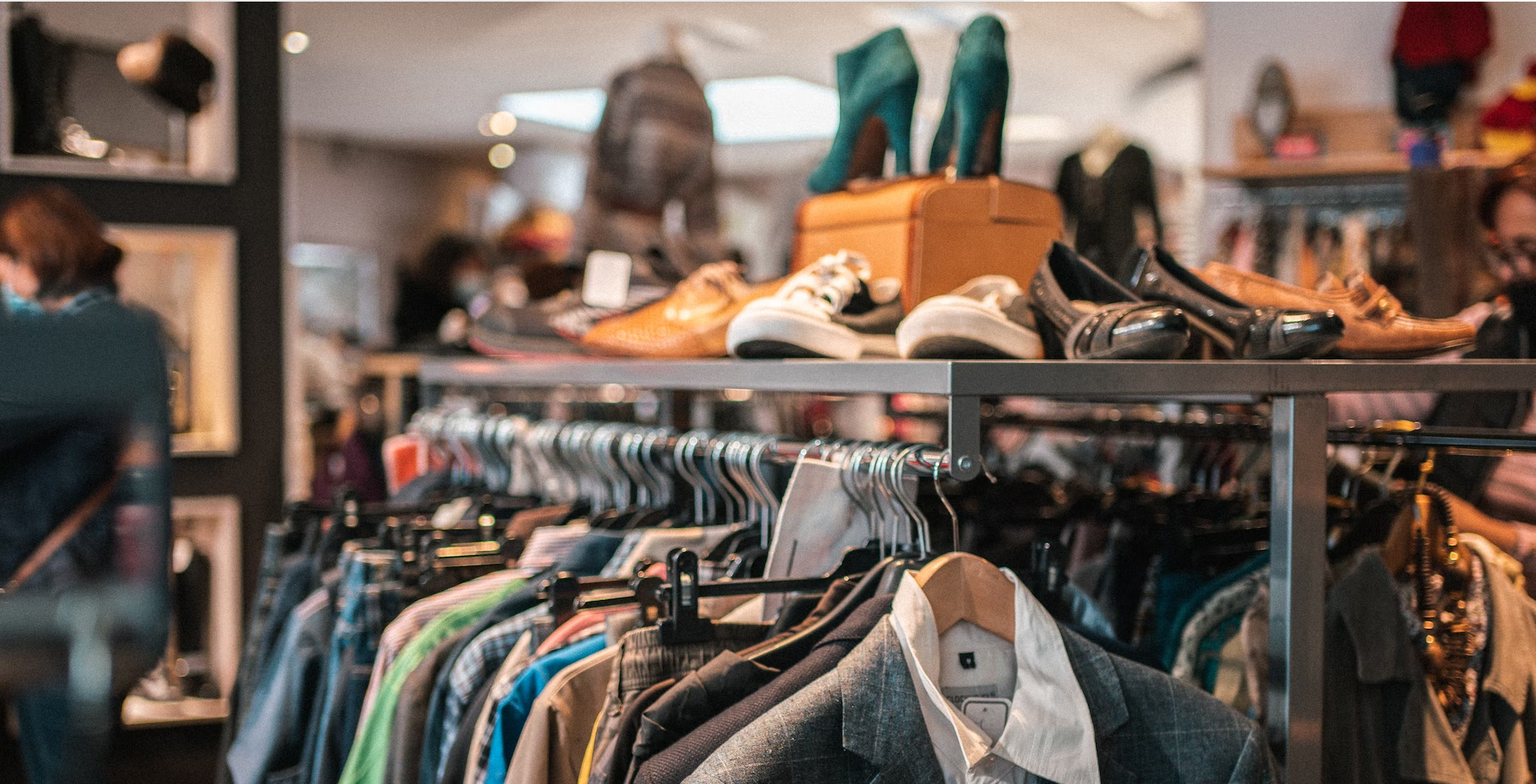
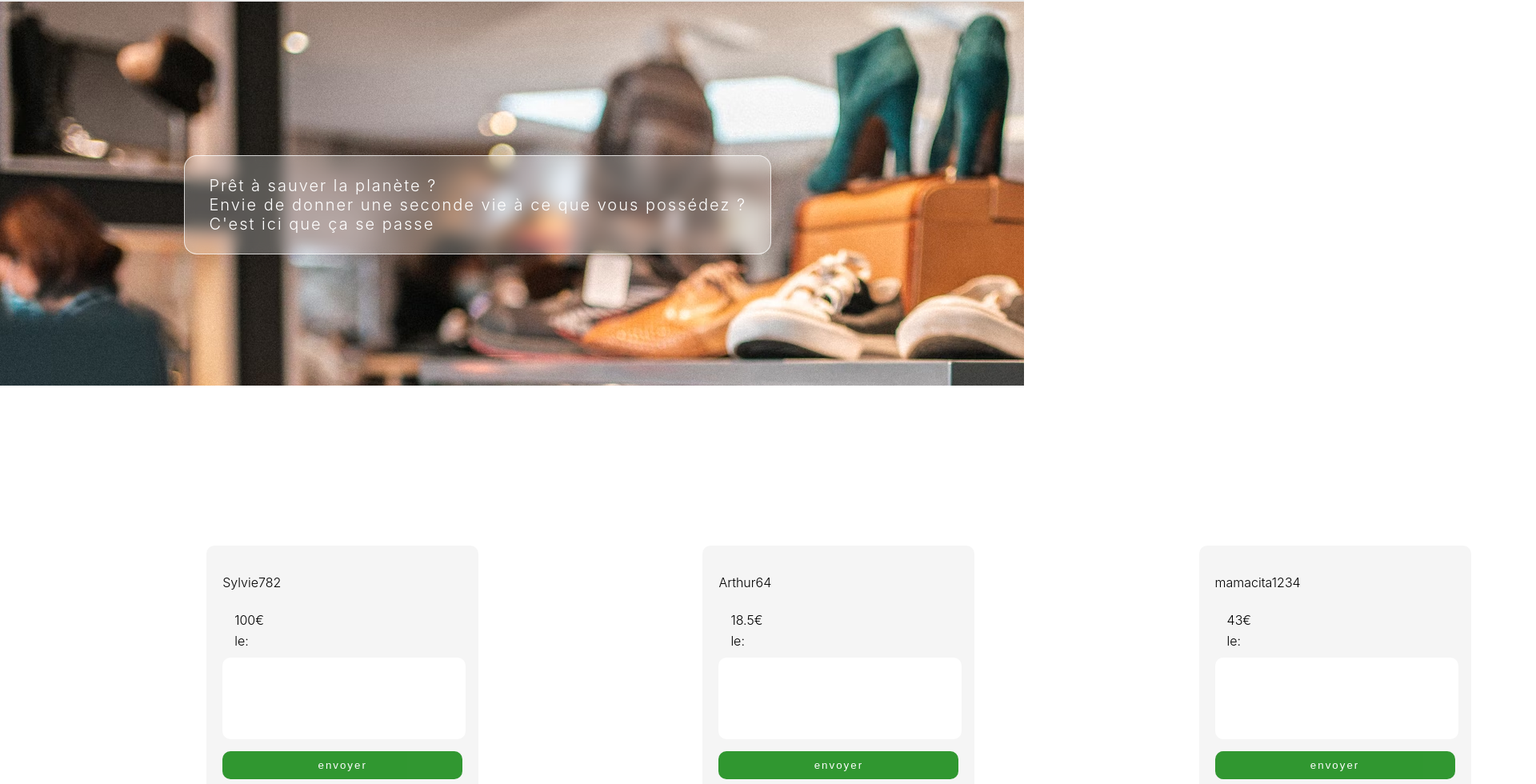
Before and after one commit to Mathis-COCO/Front-B3-Dev, a React (Create React App) app in the folder greenvault/: page / in a window 1280 px wide. Shown: the part 118-1098 px from the top of the page at 80% size, 1920 px wide, since content can reach past the window. Built offline with nearby package versions, Linux system fonts and the light colour scheme; no server answers.

Commit message:
homepage + card updates

```diff
--- a/greenvault/package.json
+++ b/greenvault/package.json
@@ -3,6 +3,10 @@
   "version": "0.1.0",
   "private": true,
   "dependencies": {
+    "@fortawesome/fontawesome-svg-core": "^6.3.0",
+    "@fortawesome/free-regular-svg-icons": "^6.3.0",
+    "@fortawesome/free-solid-svg-icons": "^6.3.0",
+    "@fortawesome/react-fontawesome": "^0.2.0",
     "@testing-library/jest-dom": "^5.16.5",
     "@testing-library/react": "^13.4.0",
     "@testing-library/user-event": "^13.5.0",
--- a/greenvault/public/index.html
+++ b/greenvault/public/index.html
@@ -24,6 +24,7 @@
       work correctly both with client-side routing and a non-root public URL.
       Learn how to configure a non-root public URL by running `npm run build`.
     -->
+    <script src="https://kit.fontawesome.com/b18a4a951c.js" crossorigin="anonymous"></script>
     <title>React App</title>
   </head>
   <body>
--- a/greenvault/src/components/Card.tsx
+++ b/greenvault/src/components/Card.tsx
@@ -1,8 +1,9 @@
 import React from "react";
 import { useState } from "react";
+import '../css/Card.css';
 
 const ProductCard = (props: any) => {
-    const { username, title, item_cat, item_price, item_desc, item_brand } = props;
+    const { username, title, item_cat, item_price, item_desc, item_date } = props;
     const [comment, setComment] = useState("");
 
     const handleCommentChange = (event) => {
@@ -16,6 +17,7 @@ const ProductCard = (props: any) => {
     }
 
     return (
+        <div className="card-grid">
             <div className="card">
                 <div className="card-header">
                     <p>{username}</p>
@@ -25,13 +27,15 @@ const ProductCard = (props: any) => {
                 <div className="card-details">
                     <p>{item_desc}</p>
                     <p>{item_price}€</p>
-                <p>{item_brand}</p>
+                    <p>le: {item_date}</p>
                 </div>
-            <form>
+                <form className="card-form">
                     <input type="input" onChange={handleCommentChange}></input>
-                <button type="submit" onSubmit={handleCommentSubmit}></button>
+                    <button type="submit" onSubmit={handleCommentSubmit}>Envoyer</button>
             </form>
             </div>
+        </div>
+
     )
 }
 
--- a/greenvault/src/components/Navbar.tsx
+++ b/greenvault/src/components/Navbar.tsx
@@ -1,5 +1,5 @@
 import React from "react";
-import gvlogo from "../images/gv-logo.png"
+import gvlogo from "../images/gv-small-logo.png"
 import '../css/Topnav.css'
 import { useNavigate } from "react-router-dom";
 import { useCookies } from 'react-cookie';
--- a/greenvault/src/css/App.css
+++ b/greenvault/src/css/App.css
@@ -1,63 +1,36 @@
 .bg-img-parent {
-  /* position: relative; */
+  background-image: url('../images/home-back-pic.png');
+  height: 60vh;
 }
 
 .home-pic {
   width: 100%;
-  height: 100rem;
+  height: 400px;
   /* position: absolute; */
   z-index: 1;
 }
 
 .home-info {
   background-color: rgb(255, 255, 255);
-  z-index: 100;
-  opacity: 85%;
   font-size: 20px;
   font-weight: 350;
-  border-radius: 15px;
   position: absolute;
   margin: 15% 0 0 18%;
   padding: 5px 30px 5px 30px;
+  /* From https://css.glass */
+  background: rgba(255, 255, 255, 0.25);
+  border-radius: 16px;
+  box-shadow: 0 4px 30px rgba(0, 0, 0, 0.1);
+  backdrop-filter: blur(7.9px);
+  -webkit-backdrop-filter: blur(7.9px);
+  border: 1px solid rgba(255, 255, 255, 0.74);
+  color: white;
+  font-weight: 300;
+  letter-spacing: 2px;
 }
 
 p span {
   display: block;
-}
-
-.card-grid {
-  display: flex;
-  margin: 100px 150px 0 150px;
-}
-
-.card {
-  background-color: rgb(245, 245, 245);
-  padding: 0;
-  width: 300px;
-  height: 450px;
-  margin: 0 0 0 30px;
-}
-
-.card-header {
-  display: flex;
-  font-weight: 350;
-}
-
-.user-pfp {
-  padding: 10px;
-  height: 30px;
-  border-radius: 100px;
-}
-
-.card-product-img {
-  height: 300px;
-  width: 300px;
-}
-
-.card-details {
-  font-weight: 350;
-  line-height: 10px;
-  padding-left: 15px;
 }
 
 .log-reg-bg {
@@ -99,6 +72,12 @@ p span {
   width: 100%;
 }
 
+.inline-sep {
+  display: flex;
+  width: 100%;
+  margin: 80px;
+}
+
 .login-card form, .register-card form {
   display: flex;
   flex-direction: column;
@@ -132,3 +111,29 @@ p span {
   font-weight: 350;
   font-size: 13px;
 }
+
+.user-pfp {
+  height: 180px;
+  width: 180px;
+  border-radius: 100rem;
+  margin: 0 8rem 0 25rem;
+}
+
+.edit-account-btn {
+  height: 35px;
+  width: 150px;
+  color: grey;
+  background-color: white;
+  border: 1px solid grey;
+  border-radius: 10px;
+  margin: 0 0 0 12rem;
+}
+
+.dressing-title {
+  font-size: 20px;
+  text-transform: uppercase;
+  font-weight: 300;
+  letter-spacing: 5px;
+  padding: 50px 0 20px 12%;
+  border-bottom: 1px solid lightgrey;
+}
--- /dev/null
+++ b/greenvault/src/css/Card.css
@@ -0,0 +1,65 @@
+.card-grid {
+    display: flex;
+    margin: 100px 150px 0 10%;
+  }
+
+  .card {
+    background-color: rgb(245, 245, 245);
+    padding: 20px;
+    width: 300px;
+    margin: 0 0 0 30px;
+    border-radius: 10px;
+  }
+
+  .card-header {
+    display: flex;
+    font-weight: 350;
+    word-wrap: break-word;
+    width: 300px;
+  }
+
+  .card-user-pfp {
+    padding: 10px;
+    height: 30px;
+    border-radius: 100px;
+  }
+
+  .card-product-img {
+    height: 20rem;
+    width: 18.7rem;
+  }
+
+  .card-details {
+    font-weight: 350;
+    line-height: 10px;
+    padding-left: 15px;
+  }
+
+  .card-form {
+    display: grid;
+  }
+
+  .card-form > button {
+    background-color: green;
+    border: 0;
+    border-radius: 10px;
+    color: white;
+    font-weight: 300;
+    text-transform: lowercase;
+    padding: 10px 30px 10px 30px;
+    letter-spacing: 2px;
+    opacity: 80%;
+    margin: 15px 0 0 0;
+  }
+
+  .card-form > button:hover {
+    background-color: rgb(3, 112, 3);
+    opacity: 1;
+  }
+
+  .card-form > input {
+    border: 0;
+    border-radius: 10px;
+    height: 100px;
+    width: 100%;
+  }
--- a/greenvault/src/css/Topnav.css
+++ b/greenvault/src/css/Topnav.css
@@ -82,39 +82,14 @@
   background-color: #f5f2f2;
   border: 0;
   margin-left: 150px;
+  padding: 0 0 0 15px;
 }
 
-.dropbtn {
-  background-color: #04AA6D;
-  color: white;
-  padding: 16px;
-  font-size: 16px;
-  border: none;
+.categories {
+  display: none;
 }
 
-.dropdown {
-  position: relative;
-  display: inline-block;
+.filter:hover .categories {
+  display: block;
+  background-color: rgb(194, 194, 194);
 }
-
-.dropdown-content {
-  display: none;
-  position: absolute;
-  background-color: #f1f1f1;
-  min-width: 160px;
-  box-shadow: 0px 8px 16px 0px rgba(0,0,0,0.2);
-  z-index: 1;
-}
-
-.dropdown-content a {
-  color: black;
-  padding: 12px 16px;
-  text-decoration: none;
-  display: block;
-}
-
-.dropdown-content a:hover {background-color: #ddd;}
-
-.dropdown:hover .dropdown-content {display: block;}
-
-.dropdown:hover .dropbtn {background-color: #3e8e41;}
--- a/greenvault/src/js/Homepage.js
+++ b/greenvault/src/js/Homepage.js
@@ -1,6 +1,5 @@
 
 import '../css/App.css';
-import homepic from '../images/home-back-pic.png'
 import ProductCard from '../components/Card.tsx'
 import NavFilter from '../components/NavFilter.tsx'
 import "../css/Topnav.css"
@@ -12,9 +11,6 @@ function Homepage() {
       <NavFilter />
 
         <div className="bg-img-parent">
-          <div className="home-pic">
-            <img src={homepic} alt='homepagepic' />
-          </div>
           <div className="home-info">
             <p>
               <span>Prêt à sauver la planète ?</span>
```
Also changed, not shown: greenvault/src/js/Member.js (added, +54 -0 lines), 1 other file (tests, documents, lock files or other folders). Lines whose indentation alone changed are shown as unchanged.
